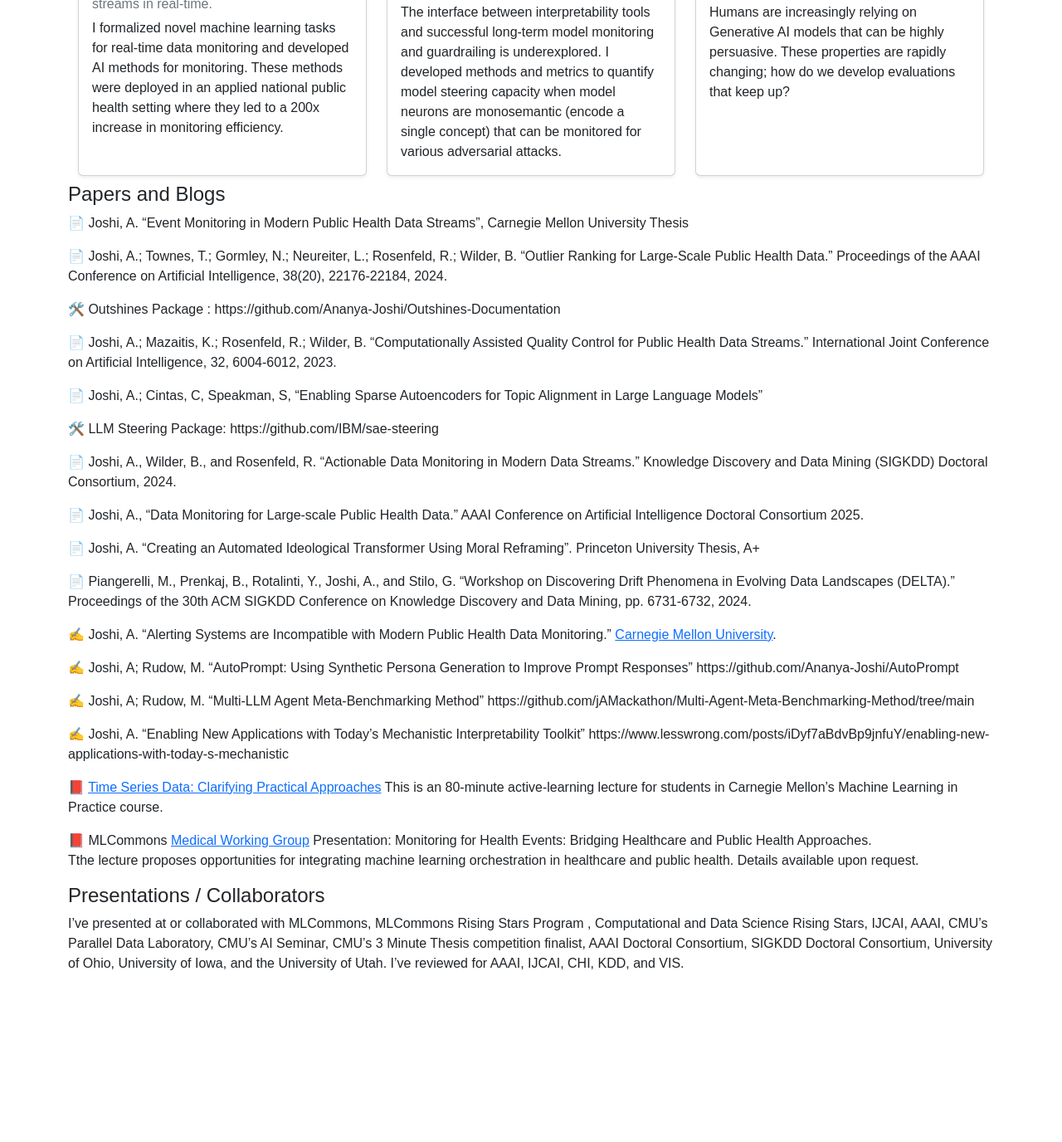
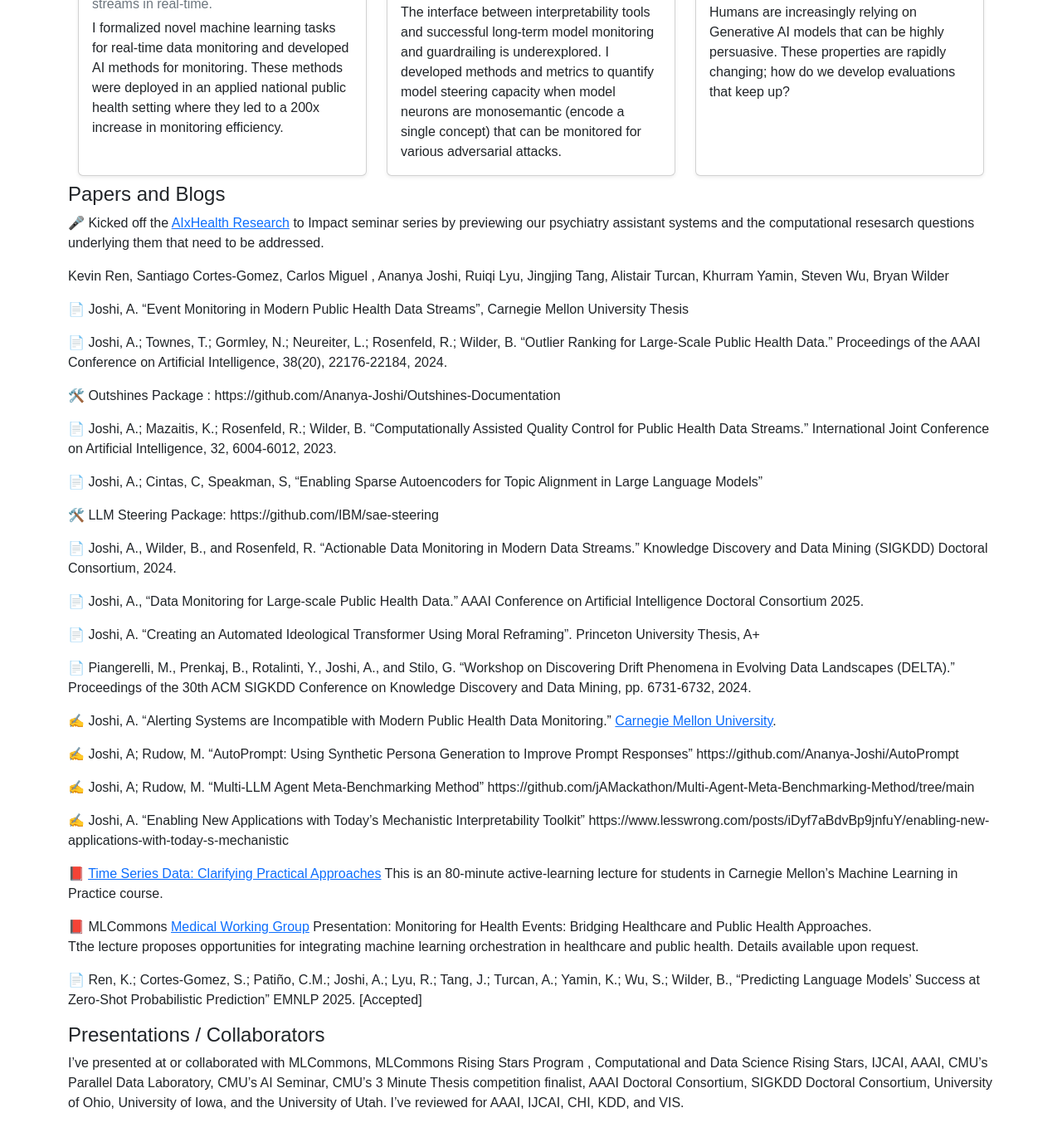
Before and after one commit to Ananya-Joshi/ananya-joshi.github.io, a Jekyll site: the page built from genai.md, in a window 1280 px wide and 1400 px high, scrolled down 287 px. Shown: the top 1376 px of the window at 83% size. Built offline with Jekyll 4.4.1, drawn with Linux system fonts in a browser that asks for light colours; before the commit the page ends 1524 px from its top, so only the background shows below that.

Commit message:
Update genai.md with seminar and publication details

```diff
--- a/genai.md
+++ b/genai.md
@@ -54,6 +54,10 @@ GenAI applications in healthcare require new approaches for strong alignment, pr
 
 #### Papers and Blogs
 
+🎤 Kicked off the [AIxHealth Research](https://www.aixhealth.info/home) to Impact seminar series by previewing our psychiatry assistant systems and the computational resesarch questions underlying them that need to be addressed.
+
+Kevin Ren, Santiago Cortes-Gomez, Carlos Miguel , Ananya Joshi, Ruiqi Lyu, Jingjing Tang, Alistair Turcan, Khurram Yamin, Steven Wu, Bryan Wilder
+
 📄 Joshi, A. "Event Monitoring in Modern Public Health Data Streams", Carnegie Mellon University Thesis
 
 📄 Joshi, A.; Townes, T.; Gormley, N.; Neureiter, L.; Rosenfeld, R.; Wilder, B. "Outlier Ranking for Large-Scale Public Health Data." Proceedings of the AAAI Conference on Artificial Intelligence, 38(20), 22176-22184, 2024.
@@ -89,6 +93,7 @@ This is an 80-minute active-learning lecture for students in Carnegie Mellon's M
 📕 MLCommons [Medical Working Group](https://mlcommons.org/working-groups/data/medical/) Presentation: Monitoring for Health Events: Bridging Healthcare and Public Health Approaches.
 Tthe lecture proposes opportunities for integrating machine learning orchestration in healthcare and public health. Details available upon request.
 
+📄 Ren, K.; Cortes-Gomez, S.; Patiño, C.M.; Joshi, A.; Lyu, R.; Tang, J.; Turcan, A.; Yamin, K.; Wu, S.; Wilder, B., "Predicting Language Models’ Success at Zero-Shot Probabilistic Prediction" EMNLP 2025. [Accepted]
 
 #### Presentations / Collaborators
 I've presented at or collaborated with MLCommons, MLCommons Rising Stars Program , Computational and Data Science Rising Stars, IJCAI, AAAI, CMU's Parallel Data Laboratory, CMU's AI Seminar, CMU's 3 Minute Thesis competition finalist, AAAI Doctoral Consortium, SIGKDD Doctoral Consortium, University of Ohio, University of Iowa, and the University of Utah. I've reviewed for AAAI, IJCAI, CHI, KDD, and VIS.
```
